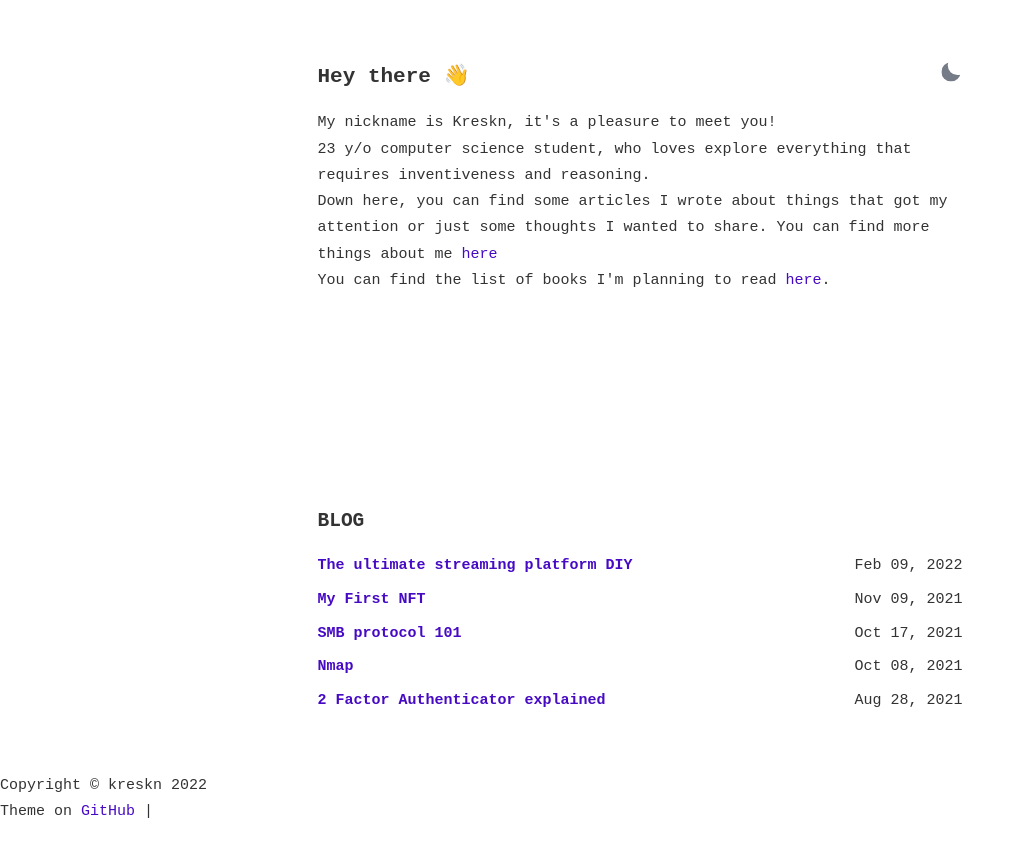
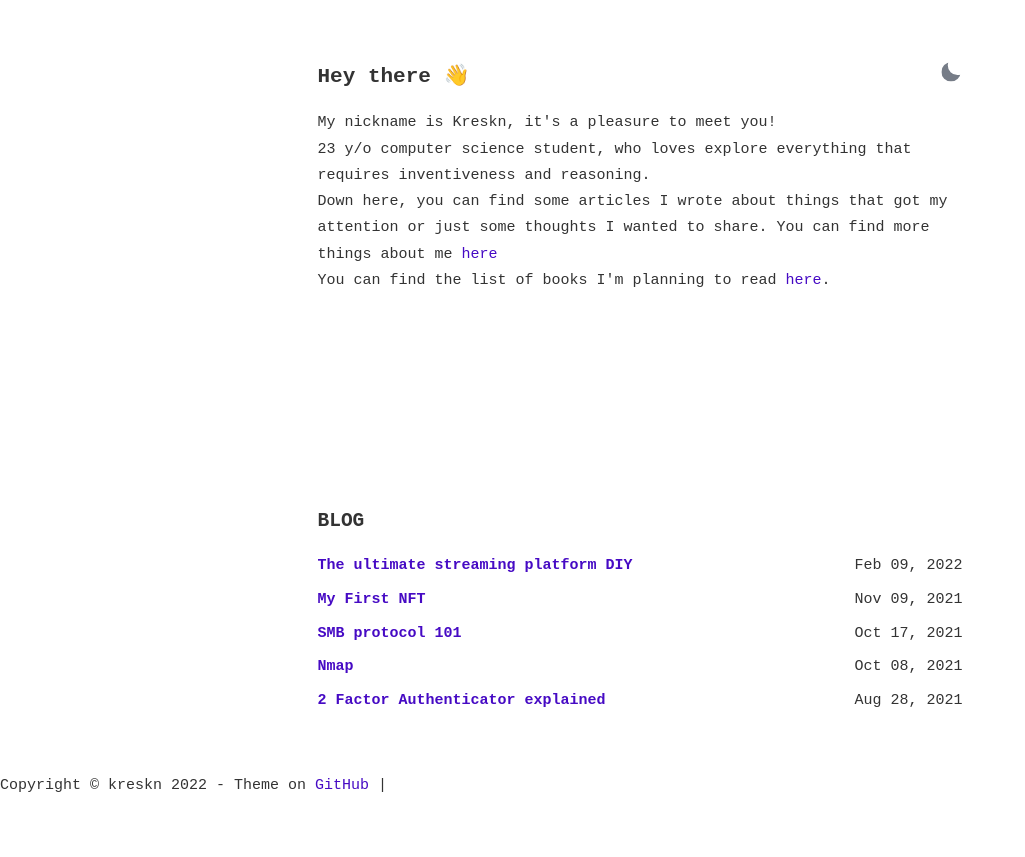
Before and after one commit to kreskn/68ef9c509a99e6ed1fc7514cdeea95c9, a Jekyll site: the page built from index.html, in a window 1280 px wide. Shown: the top 857 px of the page, without its empty margins (0-1025 px from the left). Built offline with Jekyll 4.4.1, drawn with Linux system fonts in a browser that asks for light colours.

Commit message:
Update footer.html

```diff
--- a/_includes/footer.html
+++ b/_includes/footer.html
@@ -2,12 +2,9 @@
 <footer>
     <div class="container">
         <div class="row">
-            <div class="col-lg-8 col-lg-offset-2 col-md-10 col-md-offset-1">
-                <ul class="list-inline text-center">
-                <p class="copyright text-muted">
-                    Copyright &copy; {{ site.title }} {{ site.time | date: '%Y' }}
-                    <br>
-                    Theme on <a href="https://github.com/P0WEX/Gesko">GitHub</a> |
+            <ul class="list-inline text-center">
+                <p class="copyright text-muted text-align: center;">
+                    Copyright &copy; {{ site.title }} {{ site.time | date: '%Y' }} - Theme on <a href="https://github.com/P0WEX/Gesko">GitHub</a> |
 
                 </p>
             </div>
```
